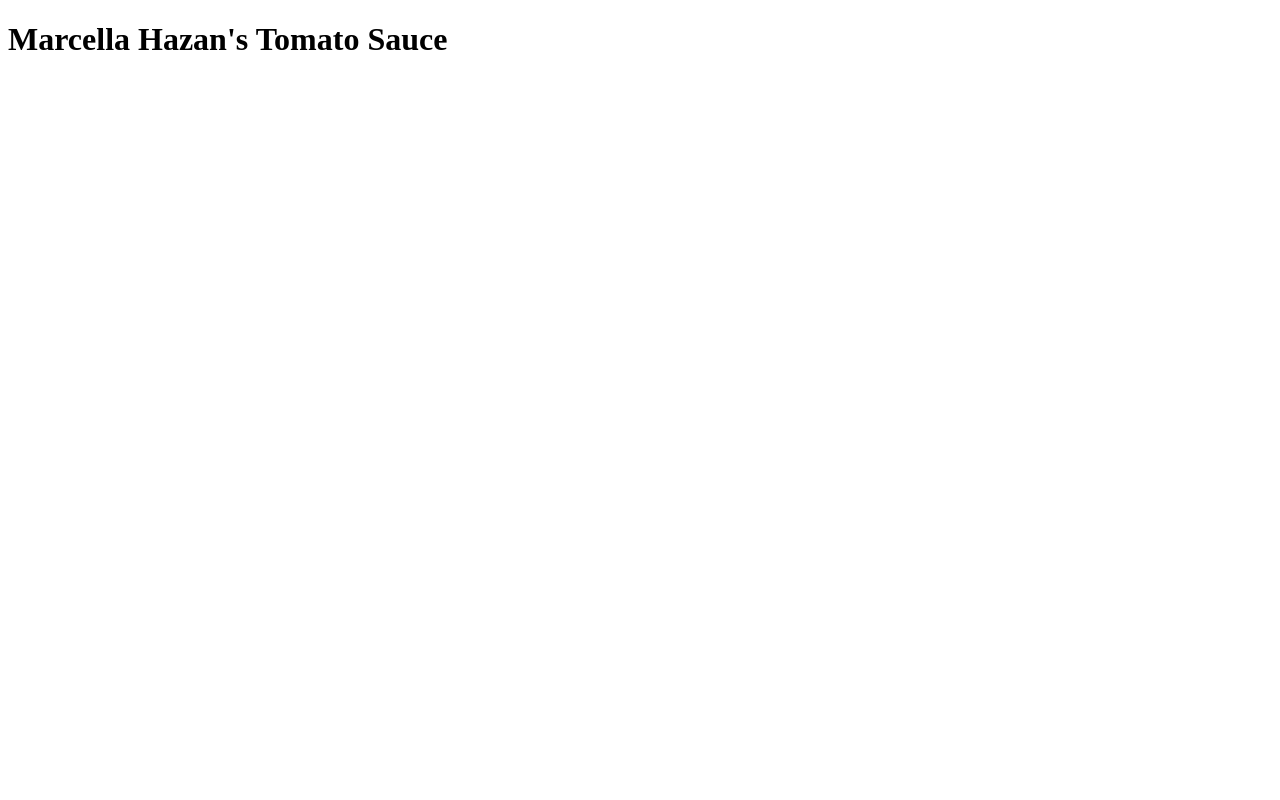
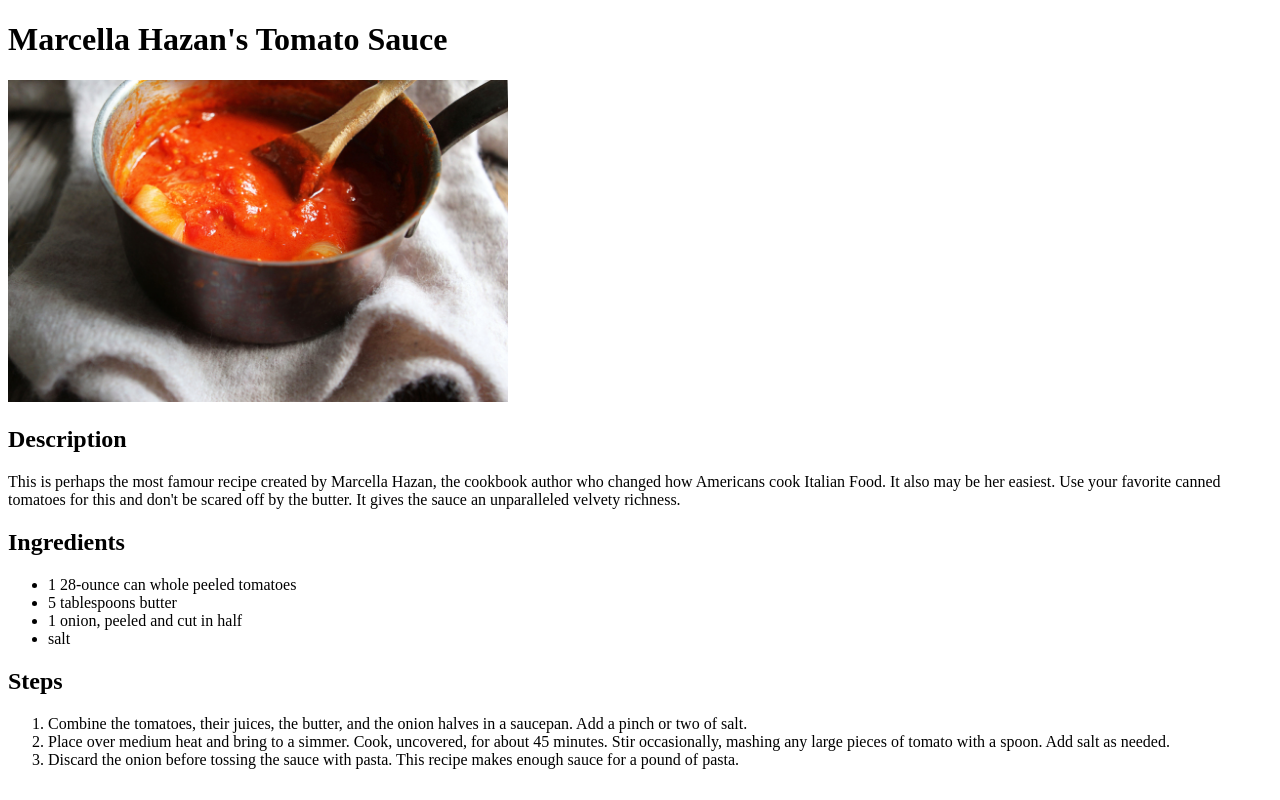
Before and after one commit to nickgreen89/odin-recipes, a plain HTML site: page recipes/tomato_sauce.html in a window 1280 px wide. Drawn offline with Linux system fonts and the light colour scheme.

Commit message:
Add tomato.jpg, description, ingredients, steps to tomato_sauce.html

```diff
--- a/recipes/tomato_sauce.html
+++ b/recipes/tomato_sauce.html
@@ -10,5 +10,37 @@
     <body>
 
         <h1>Marcella Hazan's Tomato Sauce</h1>
+
+        <img src="../img/tomato.jpg" alt="Tomato Sauce" width="500">
+
+        <h2>Description</h2>
+
+        <p>This is perhaps the most famour recipe created by Marcella Hazan,
+            the cookbook author who changed how Americans cook Italian Food.
+            It also may be her easiest. Use your favorite canned tomatoes for
+            this and don't be scared off by the butter. It gives the sauce an
+            unparalleled velvety richness.</p>
+
+        <h2>Ingredients</h2>
+
+        <ul>
+            <li>1 28-ounce can whole peeled tomatoes</li>
+            <li>5 tablespoons butter</li>
+            <li>1 onion, peeled and cut in half</li>
+            <li>salt</li>
+        </ul>
+
+        <h2>Steps</h2>
+
+        <ol>
+            <li>Combine the tomatoes, their juices, the butter, and the
+                onion halves in a saucepan.  Add a pinch or two of salt.</li>
+            <li>Place over medium heat and bring to a simmer.  Cook,
+                uncovered, for about 45 minutes.  Stir occasionally,
+                mashing any large pieces of tomato with a spoon.  Add
+                salt as needed.</li>
+            <li>Discard the onion before tossing the sauce with pasta.
+                This recipe makes enough sauce for a pound of pasta.</li>
+        </ol>
     </body>
 </html>
```
Also changed, not shown: img/tomato.jpg (added).
